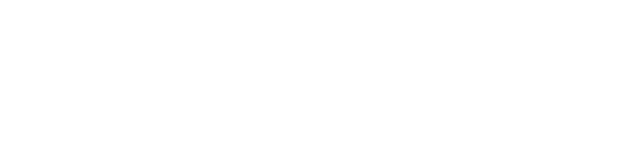
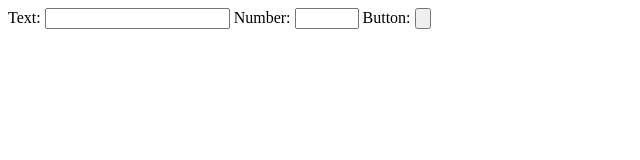
Before and after one commit to Silv4nus/html-practice02, a plain HTML site: page index.html in a window 1280 px wide. Shown: the whole page, without its empty margins (0-640 px from the left). Drawn offline with Linux system fonts and the light colour scheme.

Commit message:
Update index.html

```diff
--- a/index.html
+++ b/index.html
@@ -3,10 +3,16 @@
 <head>
     <meta charset="UTF-8">
     <meta name="viewport" content="width=device-width, initial-scale=1.0">
-    <title>Document</title>
+    <title>Formulário de Cadastro</title>
 </head>
 <body>
+    <form>
+       <label for="">Text:</label> <input type="text">
+       <label for="">Number:</label> <input type="number" min="0" max="130">
+       <label for="">Button:</label> <input type="button" value="">
 
+
+    </form>
 
 </body>
 </html>
```
